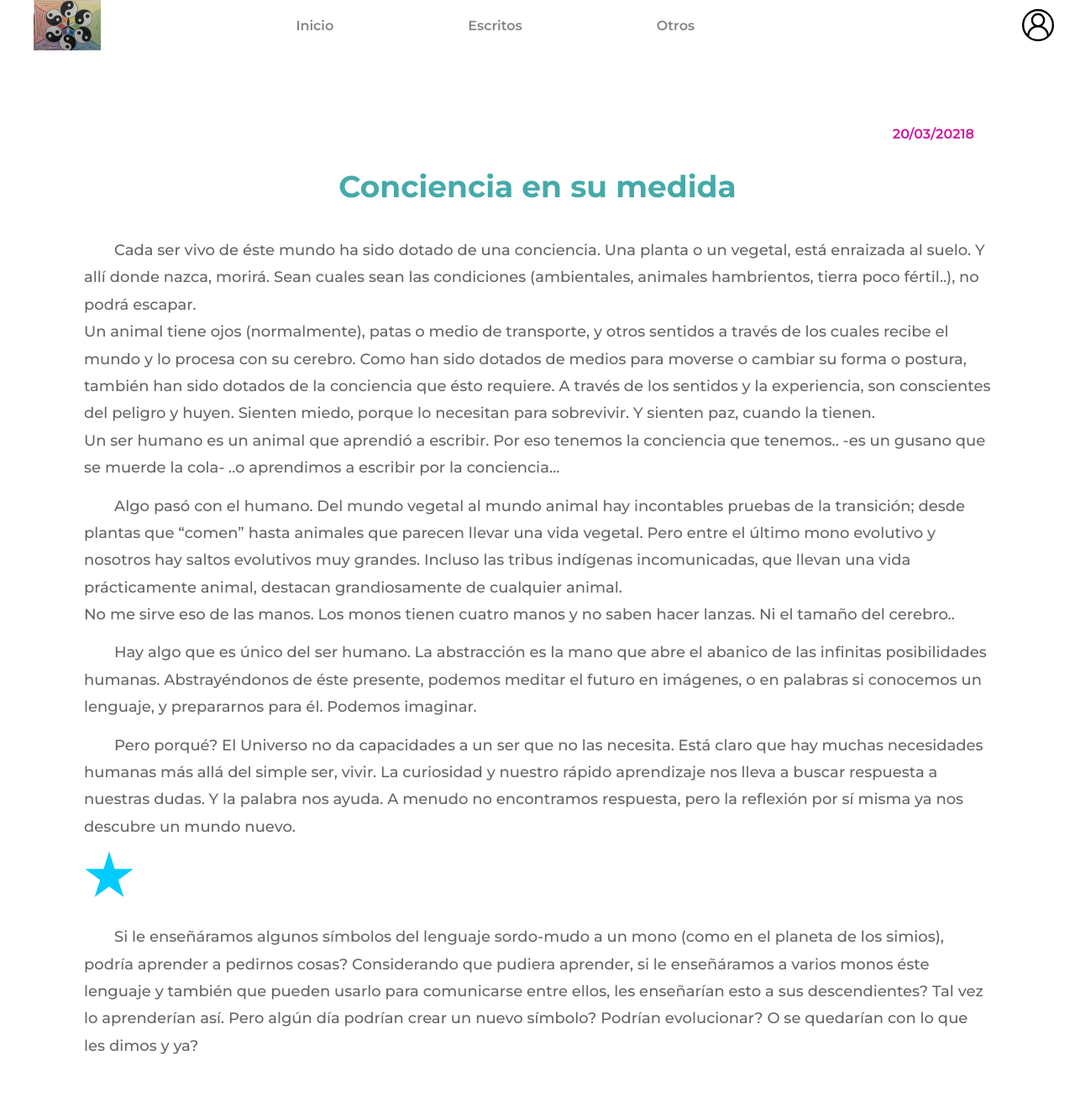
After one commit to menudopaio/unLugarTranquilo, a Flask app: page /conciencia-en-su-medida/ in a window 1280 px wide. The commit adds this page. Shown: the whole page at 84% size. Run offline with Flask 3, Linux system fonts and the light colour scheme.

Commit message:
Añadido conciencia en su medida

```diff
--- a/app.py
+++ b/app.py
@@ -43,6 +43,15 @@ def arbolVida():
     baseUri = "."
     return render_template("el-arbol-de-la-vida.html", baseUri=baseUri)
 
+@app.route("/conciencia-en-su-medida/")
+def concienciaEnSuMedida():
+    baseUri = "."
+    return render_template("conciencia-en-su-medida.html", baseUri=baseUri)
+
+@app.route("/excesivamente-humano/")
+def excesivamenteHumano():
+    baseUri = "."
+    return render_template("excesivamente-humano.html", baseUri=baseUri)
 
 @app.route("/otros/")
 def otros():
--- a/static/final.css
+++ b/static/escritos.css
@@ -1,11 +1,11 @@
-.final-page ul { text-align: center; }
+.escritos-page ul { text-align: center; }
 
-.final-page ul li {
+.escritos-page ul li {
     padding: 8px 0;
     list-style: none;
 }
 
-.final-page ul li a {
+.escritos-page ul li a {
     text-decoration: none;
     color: #717171;
     font-size: 20px;
--- a/static/styles.css
+++ b/static/styles.css
@@ -57,7 +57,8 @@ main {
     display: flex;
     flex-direction: column;
 }
-.cabecera .fecha {
+.fecha {
+    margin: 20px 20px 6px auto;
     margin-right: 20px;
     margin-left: auto;
     font-weight: 600;
@@ -74,3 +75,23 @@ main {
     color: #666666;
     font-weight: 500;
 }
+
+.estrella {
+    width: 60px;
+    height: 60px;
+    background-color: rgb(0, 204, 255);
+    border: 1px solid rgba(0, 204, 255, 0.856);
+    clip-path: polygon(
+        50% 0%,
+        61% 35%,
+        98% 35%,
+        68% 57%,
+        79% 91%,
+        50% 70%,
+        21% 91%,
+        32% 57%,
+        2% 35%,
+        39% 35%
+    );
+    margin: 13px 0;
+}
--- /dev/null
+++ b/templates/conciencia-en-su-medida.html
@@ -0,0 +1,22 @@
+{% extends "layout.html" %}
+
+
+{% block title %} - Conciencia en su medida{% endblock %}
+{% block links %}{% endblock %}
+
+{% block main %}
+<div class="conciencia-en-su-medida-page escritos">
+    <section>
+        <div class="cabecera">
+            <div class="fecha">20/03/20218</div>
+            <h1 class="titulo-pagina">Conciencia en su medida</h1>
+            <p>Cada ser vivo de éste mundo ha sido dotado de una conciencia. Una planta o un vegetal, está enraizada al suelo. Y allí donde nazca, morirá. Sean cuales sean las condiciones (ambientales, animales hambrientos, tierra poco fértil..), no podrá escapar.<br>Un animal tiene ojos (normalmente), patas o medio de transporte, y otros sentidos a través de los cuales recibe el mundo y lo procesa con su cerebro. Como han sido dotados de medios para moverse o cambiar su forma o postura, también han sido dotados de la conciencia que ésto requiere. A través de los sentidos y la experiencia, son conscientes del peligro y huyen. Sienten miedo, porque lo necesitan para sobrevivir. Y sienten paz, cuando la tienen.<br>Un ser humano es un animal que aprendió a escribir. Por eso tenemos la conciencia que tenemos.. -es un gusano que se muerde la cola- ..o aprendimos a escribir por la conciencia…</p>
+            <p>Algo pasó con el humano. Del mundo vegetal al mundo animal hay incontables pruebas de la transición; desde plantas que “comen” hasta animales que parecen llevar una vida vegetal. Pero entre el último mono evolutivo y nosotros hay saltos evolutivos muy grandes. Incluso las tribus indígenas incomunicadas, que llevan una vida prácticamente animal, destacan grandiosamente de cualquier animal.<br>No me sirve eso de las manos. Los monos tienen cuatro manos y no saben hacer lanzas. Ni el tamaño del cerebro..</p>
+            <p>Hay algo que es único del ser humano. La abstracción es la mano que abre el abanico de las infinitas posibilidades humanas. Abstrayéndonos de éste presente, podemos meditar el futuro en imágenes, o en palabras si conocemos un lenguaje, y prepararnos para él. Podemos imaginar.</p>
+            <p>Pero porqué? El Universo no da capacidades a un ser que no las necesita. Está claro que hay muchas necesidades humanas más allá del simple ser, vivir. La curiosidad y nuestro rápido aprendizaje nos lleva a buscar respuesta a nuestras dudas. Y la palabra nos ayuda. A menudo no encontramos respuesta, pero la reflexión por sí misma ya nos descubre un mundo nuevo.</p>
+            <div class="estrella"></div>
+            <p>Si le enseñáramos algunos símbolos del lenguaje sordo-mudo a un mono (como en el planeta de los simios), podría aprender a pedirnos cosas? Considerando que pudiera aprender, si le enseñáramos a varios monos éste lenguaje y también que pueden usarlo para comunicarse entre ellos, les enseñarían esto a sus descendientes? Tal vez lo aprenderían así. Pero algún día podrían crear un nuevo símbolo? Podrían evolucionar? O se quedarían con lo que les dimos y ya?</p>
+        </div>
+    </section>
+</div>
+{% endblock %}
--- a/templates/sobre-el-tiempo.html
+++ b/templates/sobre-el-tiempo.html
@@ -1,7 +1,7 @@
 {% extends "layout.html" %}
 
 
-{% block title %} - La velocidad del tiempo{% endblock %}
+{% block title %} - Sobre el tiempo{% endblock %}
 {% block links %}<link rel="stylesheet" href="{{ baseUri }}./static/final.css">{% endblock %}
 
 {% block main %}
```
Also changed, not shown: templates/escritos.html (+9 -3 lines), 1 other file.
